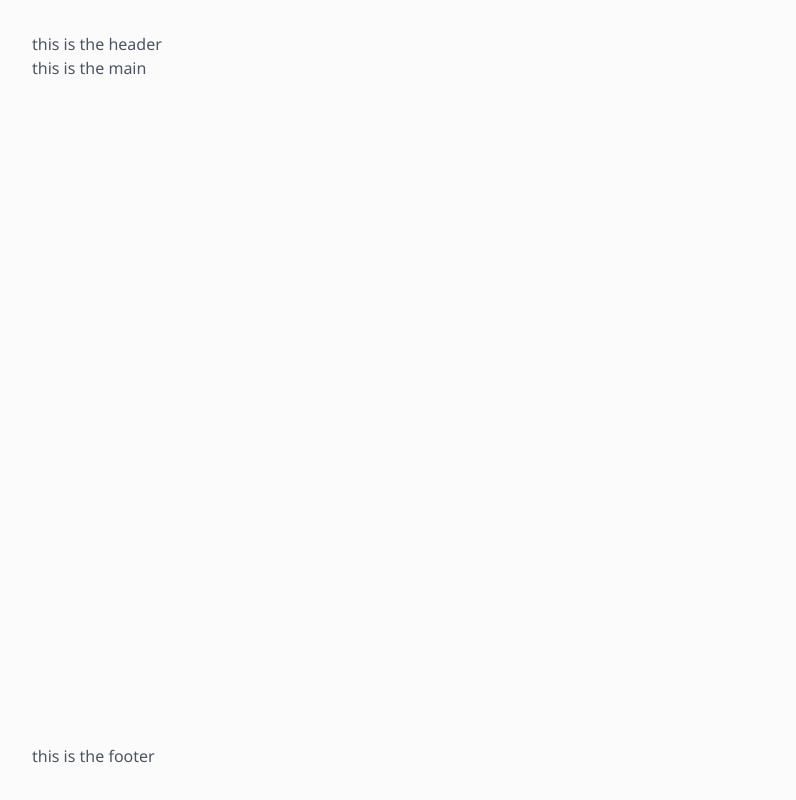
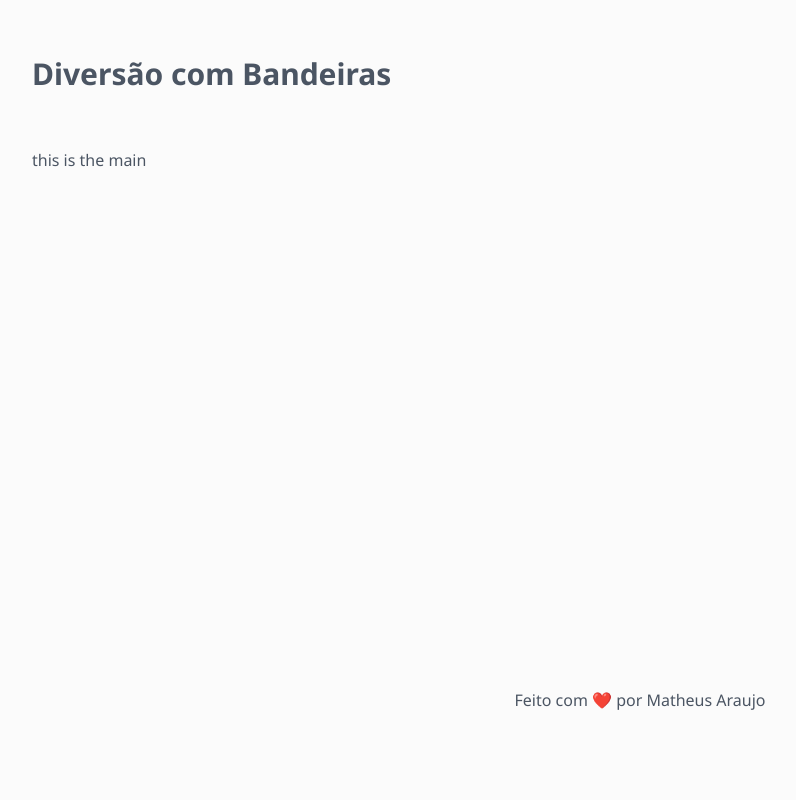
Before and after one commit to MatheusAraujo110/fun-with-flags, a Next.js app: page / in a window 1280 px wide. Shown: the whole page, without its empty margins (0-796 px from the left). Built offline with nearby package versions, Linux system fonts and the light colour scheme.

Commit message:
add header and footer components

```diff
--- /dev/null
+++ b/app/components/Footer.tsx
@@ -0,0 +1,9 @@
+const Footer = () => {
+    return (
+        <footer className="py-6 mb-8">
+            <p className="text-center">Feito com ❤️ por Matheus Araujo</p>
+        </footer>
+    )
+}
+
+export default Footer
--- /dev/null
+++ b/app/components/Header.tsx
@@ -0,0 +1,9 @@
+const Header = () => {
+    return (
+        <header className="py-6 mb-8">
+            <h1 className="text-3xl font-bold">Diversão com Bandeiras</h1>
+        </header>
+    )
+}
+
+export default Header
--- /dev/null
+++ b/app/components/index.tsx
@@ -0,0 +1,2 @@
+export { default as Header } from "./Header";
+export { default as Footer } from "./Footer";
--- a/app/layout.tsx
+++ b/app/layout.tsx
@@ -7,7 +7,7 @@ const notoSans = Noto_Sans({
 });
 
 export const metadata: Metadata = {
-  title: "Fun with Flags",
+  title: "Diversão com Bandeiras",
   description: "Flas of the world",
 };
 
--- a/app/page.tsx
+++ b/app/page.tsx
@@ -1,10 +1,11 @@
+import { Header, Footer } from "./components";
 
 export default function Home() {
   return (
     <>
-      <header>this is the header</header>
+      <Header />
       <main className="flex-1">this is the main</main>
-      <footer>this is the footer</footer>
+      <Footer />
     </>
   );
 }
```
